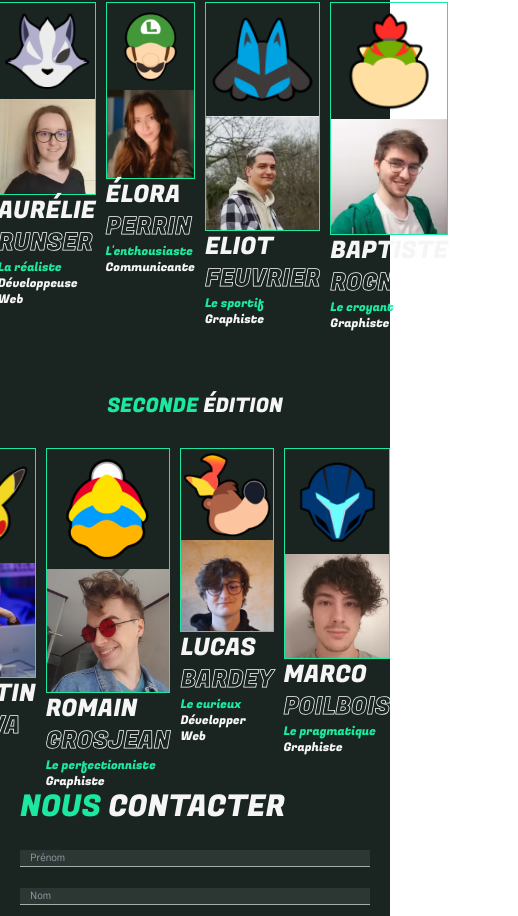
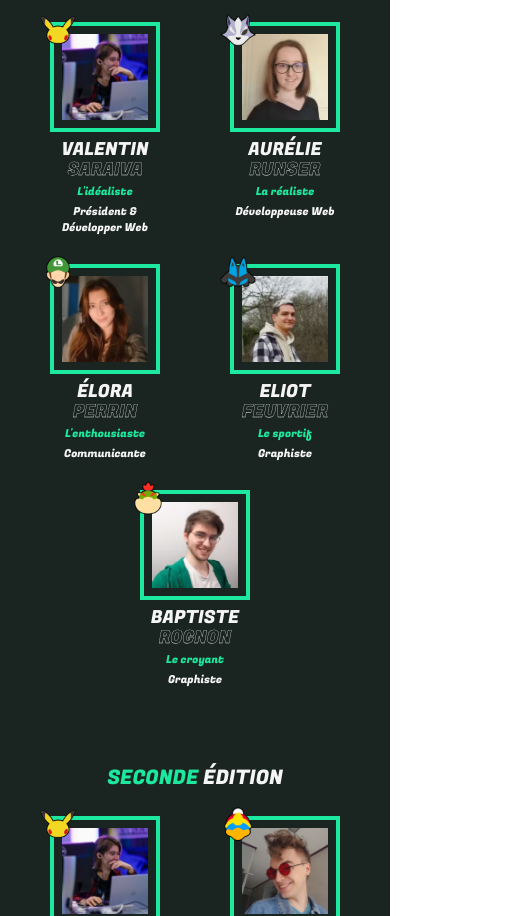
Before and after one commit to SmashArenaEvent/site_vitrine_SAE_2025, a Vue app: page /aPropos in a window 390 px wide. Shown: the part 1602-2518 px from the top of the page, 518 px wide, since content can reach past the window. Built offline with nearby package versions, Linux system fonts and the light colour scheme.

Commit message:
responsive page a propos (cards)

```diff
--- a/src/assets/main.css
+++ b/src/assets/main.css
@@ -61,4 +61,9 @@
       .User-View { height: calc(100vh - 13rem);}}
     @media screen and (max-width: 1024px) {
       .User-View { height: calc(100vh - 5rem);}}
+
+    @media screen and (min-width: 1024px) {
+      .text-border { -webkit-text-stroke: 0.75px white }}
+    @media screen and (max-width: 1024px) {
+      .text-border { -webkit-text-stroke: 0.30px white }}
 }
--- a/src/components/CardMembres.vue
+++ b/src/components/CardMembres.vue
@@ -1,15 +1,15 @@
 <template>
-    <div>
-        <div class="border border-Tonic">
+    <div class="col-span-4 lg:col-span-2 mb-7 lg:mb-24" :class="{'col-start-2': csm == '2', 'col-start-5': csm == '5', 'col-start-8': csm == '8', 'lg:col-start-3': csd == '3', 'lg:col-start-4': csd == '4', 'lg:col-start-6': csd == '6', 'lg:col-start-8': csd == '8' , 'lg:col-start-9': csd == '9'}">
+        <div class="border-4 border-Tonic p-2 lg:p-3">
             <!--Icones de personnages-->
-            <img v-if="Organisateur == 'VaSa'" src="/src/components/img/IconePersonnage/Pikachu.png" alt="Icone pikachu"/>
-            <img v-if="Organisateur == 'AuRu'" src="/src/components/img/IconePersonnage/Wolf.png" alt="Icone Wolf"/>
-            <img v-if="Organisateur == 'ElPe'" src="/src/components/img/IconePersonnage/Luigi.png" alt="Icone Luigi"/>
-            <img v-if="Organisateur == 'ElFe'" src="/src/components/img/IconePersonnage/Lucario.png" alt="Icone Lucario"/>
-            <img v-if="Organisateur == 'BaRo'" src="/src/components/img/IconePersonnage/BowserJR.png" alt="Icone Bowser JR"/>
-            <img v-if="Organisateur == 'RoGr'" src="/src/components/img/IconePersonnage/Dadidou.png" alt="Icone Dadidou"/>
-            <img v-if="Organisateur == 'LuBa'" src="/src/components/img/IconePersonnage/BanjoKazooie.png" alt="Icone Banjo Kazooie"/>
-            <img v-if="Organisateur == 'MaPo'" src="/src/components/img/IconePersonnage/DarkSamus.png" alt="Icone Dark Samus"/>
+            <img v-if="Organisateur == 'VaSa'" src="/src/components/img/IconePersonnage/Pikachu.png" alt="Icone pikachu" class="absolute w-10 -ml-6 -mt-6 lg:w-16 lg:-ml-9 lg:-mt-9"/>
+            <img v-if="Organisateur == 'AuRu'" src="/src/components/img/IconePersonnage/Wolf.png" alt="Icone Wolf" class="absolute w-10 -ml-6 -mt-6 lg:w-16 lg:-ml-9 lg:-mt-9"/>
+            <img v-if="Organisateur == 'ElPe'" src="/src/components/img/IconePersonnage/Luigi.png" alt="Icone Luigi" class="absolute w-10 -ml-6 -mt-6 lg:w-16 lg:-ml-9 lg:-mt-9"/>
+            <img v-if="Organisateur == 'ElFe'" src="/src/components/img/IconePersonnage/Lucario.png" alt="Icone Lucario" class="absolute w-10 -ml-6 -mt-6 lg:w-16 lg:-ml-9 lg:-mt-9"/>
+            <img v-if="Organisateur == 'BaRo'" src="/src/components/img/IconePersonnage/BowserJR.png" alt="Icone Bowser JR" class="absolute w-10 -ml-6 -mt-6 lg:w-16 lg:-ml-9 lg:-mt-9"/>
+            <img v-if="Organisateur == 'RoGr'" src="/src/components/img/IconePersonnage/Dadidou.png" alt="Icone Dadidou" class="absolute w-10 -ml-6 -mt-6 lg:w-16 lg:-ml-9 lg:-mt-9"/>
+            <img v-if="Organisateur == 'LuBa'" src="/src/components/img/IconePersonnage/BanjoKazooie.png" alt="Icone Banjo Kazooie" class="absolute w-10 -ml-6 -mt-6 lg:w-16 lg:-ml-9 lg:-mt-9"/>
+            <img v-if="Organisateur == 'MaPo'" src="/src/components/img/IconePersonnage/DarkSamus.png" alt="Icone Dark Samus" class="absolute w-10 -ml-6 -mt-6 lg:w-16 lg:-ml-9 lg:-mt-9"/>
             <!--Image du participent-->
             <img v-if="Organisateur == 'VaSa'" src="/src/components/img/photoOrganisateurs/ValentinSaraiva.png" alt="Portrait Valentin Saraiva"/>
             <img v-if="Organisateur == 'AuRu'" src="/src/components/img/photoOrganisateurs/AurelieRunser.png" alt="Portrait Aurelie Runser"/>
@@ -20,10 +20,10 @@
             <img v-if="Organisateur == 'LuBa'" src="/src/components/img/photoOrganisateurs/LucasBardey.png" alt="Portrait Lucas Bardey"/>
             <img v-if="Organisateur == 'MaPo'" src="/src/components/img/photoOrganisateurs/MarcoPoilbois.png" alt="Portrait Marco Poilbois"/>
         </div>
-        <p class="font-fugaz-one uppercase text-2xl">{{ Prenom }}</p>
-        <p class="font-fugaz-one uppercase text-2xl text-transparent border-Blanc" style="-webkit-text-stroke: 0.75px white">{{ Nom }}</p>
-        <p class="font-fugaz-one text-Tonic">{{ Trait }}</p>
-        <p class="font-fugaz-one">{{ Role }}</p>
+        <p class="font-fugaz-one uppercase text-center text-lg leading-5 lg:text-3xl mt-2 lg:mt-5">{{ Prenom }}</p>
+        <p class="font-fugaz-one uppercase text-center text-lg leading-5 lg:text-3xl text-transparent border-Blanc text-border">{{ Nom }}</p>
+        <p class="font-fugaz-one text-Tonic text-center text-[11px] lg:text-lg mt-1 lg:mt-4">{{ Trait }}</p>
+        <p class="font-fugaz-one text-center text-[11px] lg:text-lg mt-1 lg:mt-0">{{ Role }}</p>
     </div>
 </template>
 <script setup lang="ts">
@@ -35,5 +35,9 @@
         Nom: string
         Trait: string
         Role: string
+        //col-start mobile
+        csm: string
+        //col-start desktop
+        csd: string
     }>()
 </script>
--- a/src/pages/aPropos.vue
+++ b/src/pages/aPropos.vue
@@ -35,23 +35,23 @@ import Formulaire from '@/components/Formulaire.vue';
     <article class="col-span-12">
         <h2 class="font-fugaz-one uppercase text-3xl lg:text-5xl mt-12 mb-6 lg:mt-24 lg:mb-12"><span class="text-Tonic">Notre</span> équipe</h2>
         <section class="col12">
-            <h3 class="col-span-12 font-fugaz-one uppercase text-xl lg:text-4xl text-center mb-7"><span class="text-Tonic">Première</span> édition</h3>
-            <CardMembres Organisateur="VaSa" Prenom="Valentin" Nom="Saraiva" Trait="L'idéaliste" Role="Président & Développer Web"/>
-            <CardMembres Organisateur="AuRu" Prenom="Aurélie" Nom="Runser" Trait="La réaliste" Role="Développeuse Web"/>
-            <CardMembres Organisateur="ElPe" Prenom="élora" Nom="Perrin" Trait="L'enthousiaste" Role="Communicante"/>
-            <CardMembres Organisateur="ElFe" Prenom="Eliot" Nom="Feuvrier" Trait="Le sportif" Role="Graphiste"/>
-            <CardMembres Organisateur="BaRo" Prenom="Baptiste" Nom="Rognon" Trait="Le croyant" Role="Graphiste"/>
+            <h3 class="col-span-12 font-fugaz-one uppercase text-xl lg:text-4xl text-center mt-6 lg:mt-0 mb-6 lg:mb-12"><span class="text-Tonic">Première</span> édition</h3>
+            <CardMembres Organisateur="VaSa" Prenom="Valentin" Nom="Saraiva" Trait="L'idéaliste" Role="Président & Développer Web" csm="2" csd="3"/>
+            <CardMembres Organisateur="AuRu" Prenom="Aurélie" Nom="Runser" Trait="La réaliste" Role="Développeuse Web" csm="8" csd="6"/>
+            <CardMembres Organisateur="ElPe" Prenom="élora" Nom="Perrin" Trait="L'enthousiaste" Role="Communicante" csm="2" csd="9"/>
+            <CardMembres Organisateur="ElFe" Prenom="Eliot" Nom="Feuvrier" Trait="Le sportif" Role="Graphiste" csm="8" csd="4"/>
+            <CardMembres Organisateur="BaRo" Prenom="Baptiste" Nom="Rognon" Trait="Le croyant" Role="Graphiste" csm="5" csd="8"/>
         </section>
         <section class="col12">
-            <h3 class="col-span-12 font-fugaz-one uppercase text-xl lg:text-4xl text-center mt-12 mb-7"><span class="text-Tonic">Seconde</span> édition</h3>
-            <CardMembres Organisateur="VaSa" Prenom="Valentin" Nom="Saraiva" Trait="L'idéaliste" Role="Président"/>
-            <CardMembres Organisateur="RoGr" Prenom="Romain" Nom="Grosjean" Trait="Le perfectionniste" Role="Graphiste"/>
-            <CardMembres Organisateur="LuBa" Prenom="Lucas" Nom="Bardey" Trait="Le curieux" Role="Développer Web"/>
-            <CardMembres Organisateur="MaPo" Prenom="Marco" Nom="Poilbois" Trait="Le pragmatique" Role="Graphiste"/>
+            <h3 class="col-span-12 font-fugaz-one uppercase text-xl lg:text-4xl text-center mt-12 lg:mt-0 mb-6 lg:mb-12"><span class="text-Tonic">Seconde</span> édition</h3>
+            <CardMembres Organisateur="VaSa" Prenom="Valentin" Nom="Saraiva" Trait="L'idéaliste" Role="Président" csm="2" csd="4"/>
+            <CardMembres Organisateur="RoGr" Prenom="Romain" Nom="Grosjean" Trait="Le perfectionniste" Role="Graphiste" csm="8" csd="8"/>
+            <CardMembres Organisateur="LuBa" Prenom="Lucas" Nom="Bardey" Trait="Le curieux" Role="Développer Web" csm="2" csd="4"/>
+            <CardMembres Organisateur="MaPo" Prenom="Marco" Nom="Poilbois" Trait="Le pragmatique" Role="Graphiste" csm="8" csd="8"/>
         </section>
     </article>
     <section class="col-span-12">
-        <h2 class="font-fugaz-one uppercase text-3xl lg:text-5xl"><span class="text-Tonic">Nous</span> contacter</h2>
+        <h2 class="font-fugaz-one text-center uppercase text-3xl lg:text-5xl"><span class="text-Tonic">Nous</span> contacter</h2>
         <Formulaire/>
     </section>
 </template>
```
